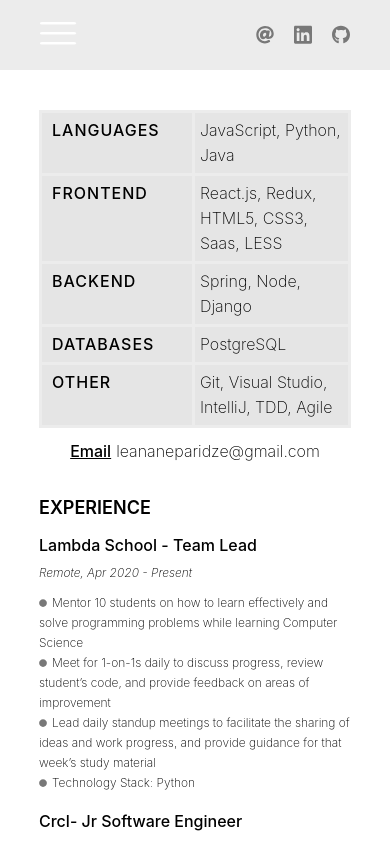
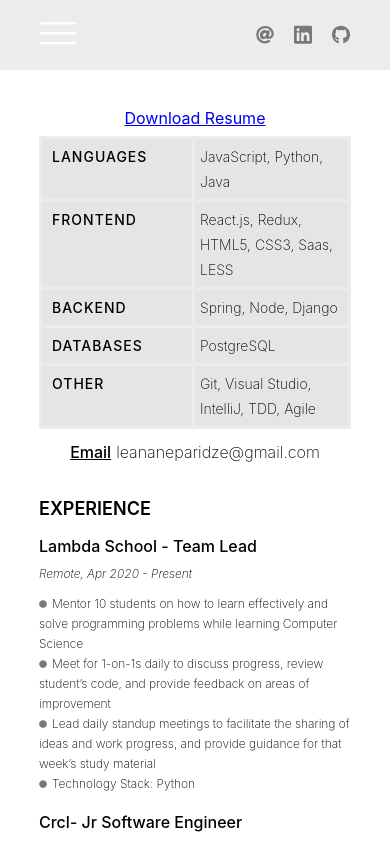
Before and after one commit to leananepari/portfolio, a React (Create React App) app: page /resume in a window 390 px wide. Shown: the top 841 px of the page. Built offline with nearby package versions, Linux system fonts and the light colour scheme; no server answers.

Commit message:
adds resume download link and minor style changes

```diff
--- a/src/components/mainContent/About.js
+++ b/src/components/mainContent/About.js
@@ -24,15 +24,15 @@ const About = (props) => {
           <div className="skills">
             <h2>skills</h2>
             <div className="list">
-              <div className="item">JavaScript</div>
-              <div className="item">React</div>
-              <div className="item">Redux</div>
-              <div className="item">Node</div>
-              <div className="item">Express</div>
-              <div className="item">Python</div>
-              <div className="item">Django</div>
-              <div className="item">PostgreSQL</div>
-              <div className="item">Java</div>
+              <div className="item">JavaScript |</div>
+              <div className="item">React |</div>
+              <div className="item">Redux |</div>
+              <div className="item">Node |</div>
+              <div className="item">Express |</div>
+              <div className="item">Python |</div>
+              <div className="item">Django |</div>
+              <div className="item">PostgreSQL |</div>
+              <div className="item">Java |</div>
               <div className="item">Spring</div>
             </div>
           </div>
--- a/src/components/mainContent/Resume.js
+++ b/src/components/mainContent/Resume.js
@@ -1,11 +1,15 @@
 import React from 'react';
 import { FontAwesomeIcon } from '@fortawesome/react-fontawesome';
 import { faCircle } from '@fortawesome/free-solid-svg-icons';
+import resume from '../../assets/Leana_Neparidze_Resume.pdf';
 
 const Resume = () => {
 
   return (
     <div className="resume">
+      <div className="resume-download">
+        <a href={resume} download="Leana_Neparidze_Resume.pdf"> Download Resume </a>
+      </div>
       <div className="skills-table">
         <div className="cell" style={{border: '3px solid #ECECEC'}}>
           <div style={{backgroundColor: '#E5E5E5', padding: '5px', paddingLeft: '10px', borderRight: '3px solid #ECECEC', letterSpacing: '1px', fontWeight: '500'}}>
@@ -59,9 +63,12 @@ const Resume = () => {
 
       </div>
 
-      <div className="email">
+      <div className="email" >
         <div className="email-word">Email</div> leananeparidze@gmail.com
       </div>
+      {/* <div className="resume-download">
+        <a href={resume} download="Leana_Neparidze_Resume.pdf"> Download Resume </a>
+      </div> */}
 
       <div className="experiences">
           <h1>
--- a/src/css/styles.css
+++ b/src/css/styles.css
@@ -106,8 +106,7 @@ html, body {
             margin-right: 5px;
             margin-top: 5px;
             color: #787878;
-            font-weight: 500;
-            text-decoration: underline; }
+            font-weight: 500; }
     #about .top-content .right-box {
       width: 40%; }
       #about .top-content .right-box .image-wrap {
@@ -230,6 +229,11 @@ html, body {
       margin-right: 5px;
       font-weight: 500;
       text-decoration: underline; }
+  .resume .resume-download {
+    display: flex;
+    justify-content: center; }
+    .resume .resume-download a {
+      margin-bottom: 10px; }
   .resume .experiences {
     width: 80%;
     margin: 0 auto;
@@ -445,8 +449,7 @@ input, select {
             #about .top-content .left-box .skills .list div {
               margin-right: 5px;
               color: #787878;
-              font-weight: 500;
-              text-decoration: underline; }
+              font-weight: 500; }
       #about .top-content .right-box {
         width: 0%;
         margin-right: 0; }
@@ -550,7 +553,8 @@ input, select {
       width: 80%;
       margin: 0 auto;
       font-weight: 200;
-      line-height: 25px; }
+      line-height: 25px;
+      font-size: 14px; }
       .resume .skills-table .cell {
         display: grid;
         text-align: left;
@@ -567,6 +571,11 @@ input, select {
         margin-right: 5px;
         font-weight: 500;
         text-decoration: underline; }
+    .resume .resume-download {
+      display: flex;
+      justify-content: center; }
+      .resume .resume-download a {
+        margin-bottom: 10px; }
     .resume .experiences {
       width: 80%;
       margin: 0 auto;
@@ -695,8 +704,7 @@ input, select {
             #about .top-content .left-box .skills .list div {
               margin-right: 5px;
               color: #787878;
-              font-weight: 500;
-              text-decoration: underline; }
+              font-weight: 500; }
       #about .top-content .right-box {
         width: 0%;
         margin-right: 0; }
@@ -818,12 +826,17 @@ input, select {
         margin-right: 5px;
         font-weight: 500;
         text-decoration: underline; }
+    .resume .resume-download {
+      display: flex;
+      justify-content: center; }
+      .resume .resume-download a {
+        margin-bottom: 10px; }
     .resume .experiences {
       width: 80%;
       margin: 0 auto;
       margin-top: 40px; }
       .resume .experiences h1 {
-        font-size: 18px;
+        font-size: 22px;
         font-weight: 600; }
       .resume .experiences .experience {
         margin-bottom: 20px;
@@ -833,13 +846,13 @@ input, select {
           margin-top: 10px;
           font-weight: 500; }
         .resume .experiences .experience .date {
-          font-size: 12px;
+          font-size: 14px;
           font-style: italic;
           margin-top: 10px;
           font-weight: 200;
           line-height: 20px; }
         .resume .experiences .experience .description {
-          font-size: 12px;
+          font-size: 14px;
           margin-top: 10px;
           font-weight: 200;
           line-height: 20px; } }
--- a/src/scss/_default.scss
+++ b/src/scss/_default.scss
@@ -282,7 +282,6 @@ html,body {
           margin-top: 5px;
           color: #787878;
           font-weight: 500;
-          text-decoration: underline;
         }
       }
      }
@@ -458,6 +457,15 @@ html,body {
 
   }
 
+  .resume-download {
+    display: flex;
+    justify-content: center;
+
+    a {
+      margin-bottom: 10px;
+    }
+  }
+
   .experiences {
     width: 80%;
     margin: 0 auto;
--- a/src/scss/_medium.scss
+++ b/src/scss/_medium.scss
@@ -280,7 +280,6 @@ html,body {
           margin-right: 5px;
           color: #787878;
           font-weight: 500;
-          text-decoration: underline;
         }
       }
      }
@@ -453,6 +452,14 @@ html,body {
     }
 
   }
+  .resume-download {
+    display: flex;
+    justify-content: center;
+
+    a {
+      margin-bottom: 10px;
+    }
+  }
 
   .experiences {
     width: 80%;
@@ -460,7 +467,7 @@ html,body {
     margin-top: 40px;
 
     h1 {
-      font-size: 18px;
+      font-size: 22px;
       font-weight: 600;
     }
 
@@ -475,7 +482,7 @@ html,body {
       }
 
       .date {
-        font-size: 12px;
+        font-size: 14px;
         font-style: italic;
         margin-top: 10px;
         font-weight: 200;
@@ -483,7 +490,7 @@ html,body {
       }
 
       .description {
-        font-size: 12px;
+        font-size: 14px;
         margin-top: 10px;
         font-weight: 200;
         line-height: 20px;
--- a/src/scss/_small.scss
+++ b/src/scss/_small.scss
@@ -283,7 +283,6 @@ html,body {
           margin-right: 5px;
           color: #787878;
           font-weight: 500;
-          text-decoration: underline;
         }
       }
      }
@@ -434,6 +433,7 @@ html,body {
     margin: 0 auto;
     font-weight: 200;
     line-height: 25px;
+    font-size: 14px;
 
     .cell {
       display: grid;
@@ -457,6 +457,14 @@ html,body {
       text-decoration: underline;
     }
 
+  }
+    .resume-download {
+    display: flex;
+    justify-content: center;
+
+    a {
+      margin-bottom: 10px;
+    }
   }
 
   .experiences {
```
Also changed, not shown: 1 other file (tests, documents, lock files or other folders).
